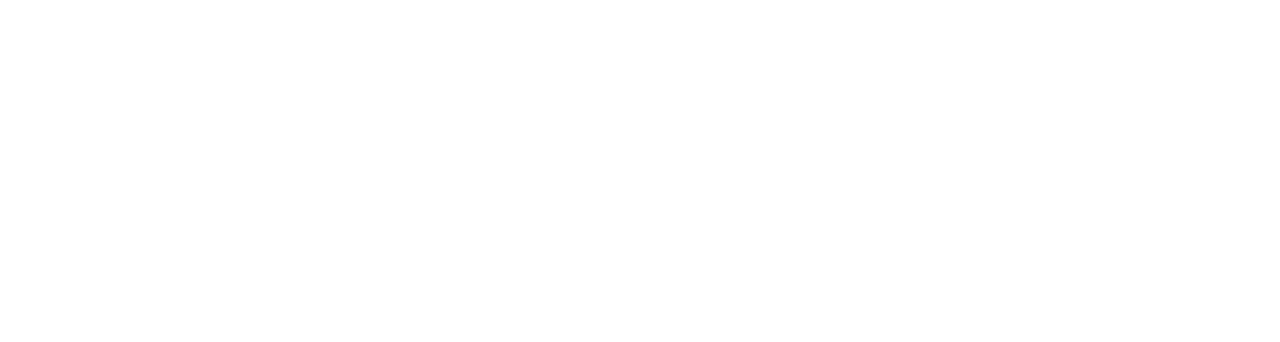
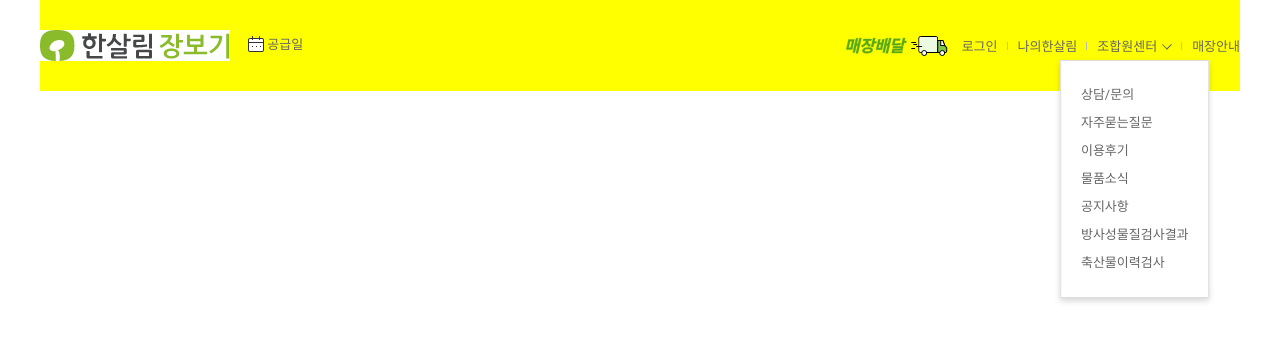
Before and after one commit to Banjae/hansalim, a plain HTML site: page index.html in a window 1280 px wide. Drawn offline with nearby package versions, Linux system fonts and the light colour scheme.

Commit message:
헤더 상단 완료
펼침 목록 Javascript  작업 예정

```diff
--- a/css/main.css
+++ b/css/main.css
@@ -41,35 +41,171 @@ body {
   width: 1200px;
   margin: 0 auto;
 }
+/* 타이틀 레리아웃 */
+/* 제품 기본 레이아웃 */
+/*  */
 /* 레이아웃 */
+.wrap {
+  position: relative;
+  display: block;
+}
+/* 상단 */
 .header {
   position: relative;
   display: block;
+  z-index: 9999;
 }
+.header-top {
+  position: relative;
+  display: block;
+  background: yellow;
+  padding: 30px 0;
+}
+.header-top-left {
+  position: relative;
+  display: block;
+  float: left;
+  font-size: 0;
+  letter-spacing: 0;
+}
+.logo {
+  position: relative;
+  display: inline-block;
+  margin-right: 18px;
+}
+.bt-schedule {
+  position: relative;
+  display: inline-block;
+  font-size: 13px;
+  color: #666;
+  border: none;
+  background: transparent;
+  cursor: pointer;
+  vertical-align: -3px;
+}
+.bt-schedule img {
+  vertical-align: -3px;
+}
+.header-top-right {
+  position: relative;
+  display: block;
+  float: right;
+  padding-top: 3px;
+}
+.track {
+  position: relative;
+  display: inline-block;
+}
+.member-list {
+  position: relative;
+  display: inline-block;
+  vertical-align: -9px;
+}
+.member-list > li {
+  position: relative;
+  display: block;
+  float: left;
+  padding: 0 10px
+}
+.member-list > li::after {
+  content: "";
+  position: absolute;
+  right: 0;
+  top: 7px;
+  width: 1px;
+  height: 8px;
+  background: #bbb;
+}
+.member-list li:last-child {
+  padding-right: 0;
+}
+.member-list li:last-child::after {
+  content: none;
+}
+.member-list li a {
+  position: relative;
+  display: block;
+  font-size: 13px;
+  color: #666;
+}
+/* center-more는 js 연동 */
+.center-more {
+  padding-right: 15px;
+}
+.center-more::after {
+  content: "";
+  position: absolute;
+  right: 0;
+  top: 50%;
+  transform: translateY(-50%);
+  display: block;
+  width: 10px;
+  height: 6px;
+  background: url("../images/icoMyMenu.png");
+  background-position: 0px 0px;
+}
+.center-more:hover::after {
+  background-position: 0px -6px;
+}
+.center-list {
+  position: absolute;
+  top: 25px;
+  left: 50%;
+  transform: translateX(-50%);
+  display: block;
+  padding: 20px;
+  width: 100;
+  border: 1px solid #ddd;
+  background: #fff;
+  box-shadow: 0 3px 6px 0 rgb(0 0 0 / 16%);
+}
+.center-list li {
+  padding: 2px 0;
+}
+.center-list li a {
+  white-space: nowrap;
+}
+.center-list li a:hover {
+  text-decoration: underline;
+  font-weight: 500;
+  color: #000;
+  text-underline-position: under;
+}
+.header-main {
+  position: relative;
+  display: block;
+}
+/* 비주얼 */
 .visual {
   position: relative;
   display: block;
 }
+/* 오늘의 상품 */
 .today {
   position: relative;
   display: block;
 }
+/* 알뜰 상품 */
 .sale {
   position: relative;
   display: block;
 }
+/* 신상품 */
 .new {
   position: relative;
   display: block;
 }
+/* 추천상품 */
 .recommend {
   position: relative;
   display: block;
 }
+/* 인기상품 */
 .popular {
   position: relative;
   display: block;
 }
+/* 브랜드관 */
 .brand {
   position: relative;
   display: block;
--- a/index.html
+++ b/index.html
@@ -71,7 +71,40 @@
     <div class="wrap"></div>
     <!-- 상단 -->
     <header class="header">
-      <div class="container"></div>
+      <div class="container">
+        <div class="header-top clearfix">
+          <div class="header-top-left">
+            <a href="index.html" class="logo">
+              <img src="images/logo.png" alt="한살림장보기"></a>
+            <button class="bt-schedule">
+              <img src="images/icoLocation.png" alt="스케줄"> 공급일
+            </button>
+          </div>
+          <div class="header-top-right">
+            <a href="#" class="track">
+              <img src="images/icoDlvr.png" alt="배송조회">
+            </a>
+            <ul class="member-list clearfix">
+              <li><a href="#">로그인</a></li>
+              <li><a href="#">나의한살림</a></li>
+              <li>
+                <a href="#" class="center-more">조합원센터</a>
+                <ul class="center-list">
+                  <li><a href="#">상담/문의</a></li>
+                  <li><a href="#">자주묻는질문</a></li>
+                  <li><a href="#">이용후기</a></li>
+                  <li><a href="#">물품소식</a></li>
+                  <li><a href="#">공지사항</a></li>
+                  <li><a href="#">방사성물질검사결과</a></li>
+                  <li><a href="#">축산물이력검사</a></li>
+                </ul>
+              </li>
+              <li><a href="#">매장안내</a></li>
+            </ul>
+          </div>
+        </div>
+        <div class="header-main"></div>
+      </div>
     </header>
     <!-- 비주얼 -->
     <section class="visual">
```
